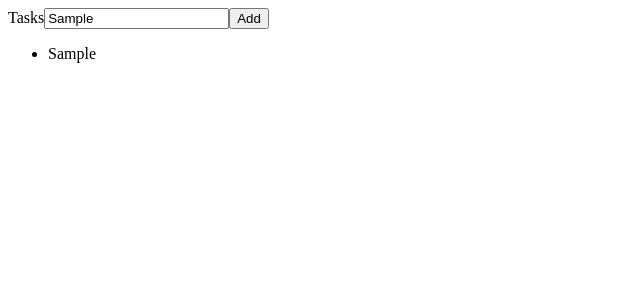
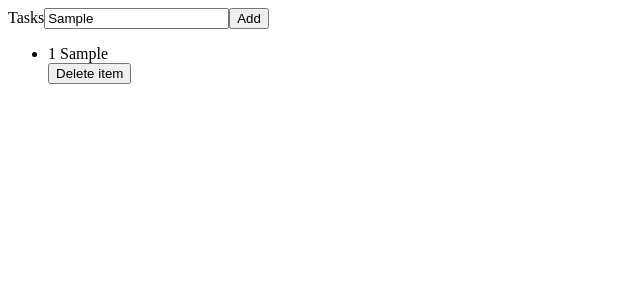
Before and after one commit to muratcan-yuksel/handle-inputs, a React (Create React App) app: page / in a window 1280 px wide. Both pictures are taken after typing "Sample" into the empty fields and a click on the button "Add". Shown: the top 300 px of the page, without its empty margins (0-640 px from the left). Built offline with nearby package versions, Linux system fonts and the light colour scheme.

Commit message:
trying to add a delete button

```diff
--- a/src/Overview.js
+++ b/src/Overview.js
@@ -34,9 +34,20 @@ class Overview extends Component {
     console.log(this.state.input);
   };
 
+  handleDelete = (id, e) => {
+    console.log("id", id, e.target);
+  };
+
   render() {
     let myArray = this.state.items;
-    const arrayList = myArray.map((item) => <li key={item.id}>{item.task}</li>);
+    const arrayList = myArray.map((item, index) => (
+      <div key={item.id}>
+        <li> {index + 1 + " " + item.task}</li>
+        <button onClick={this.handleDelete.bind(this, item)}>
+          Delete item
+        </button>
+      </div>
+    ));
 
     return (
       <div>
```
